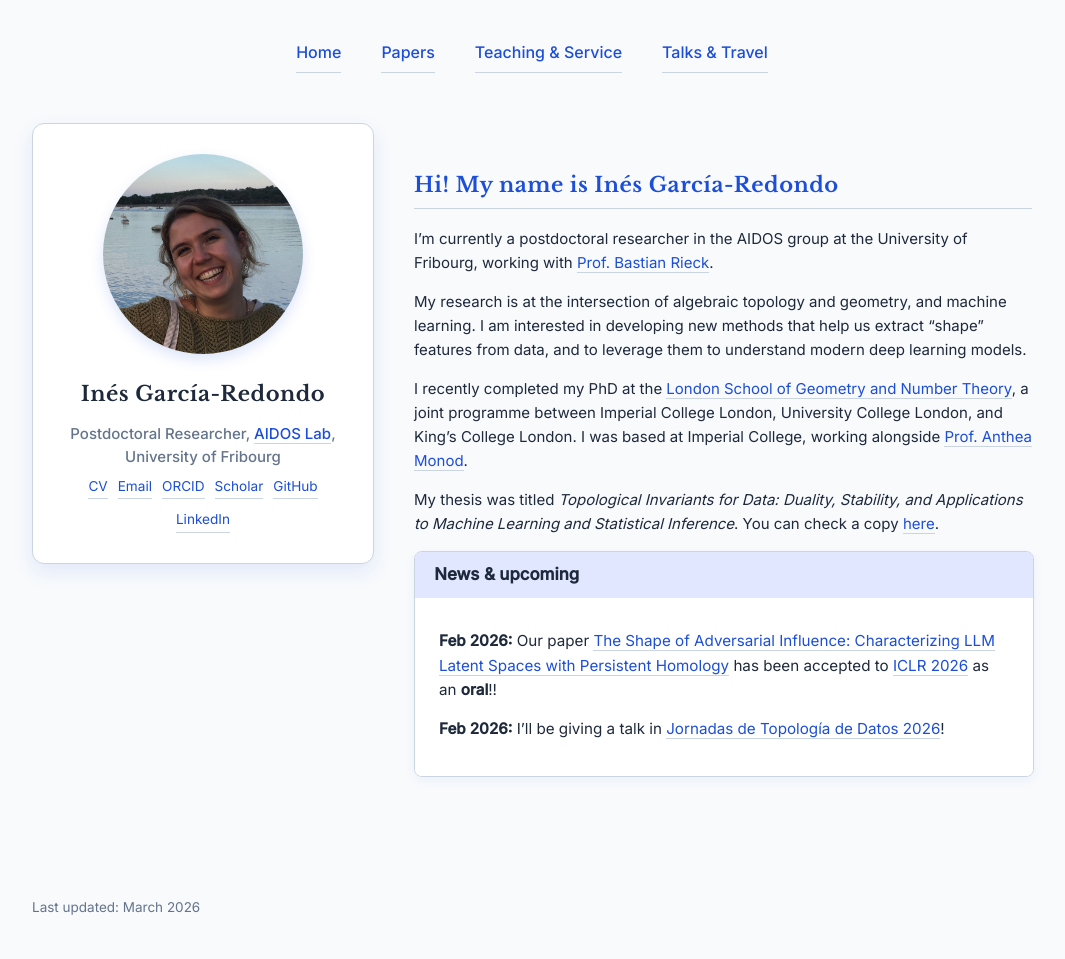
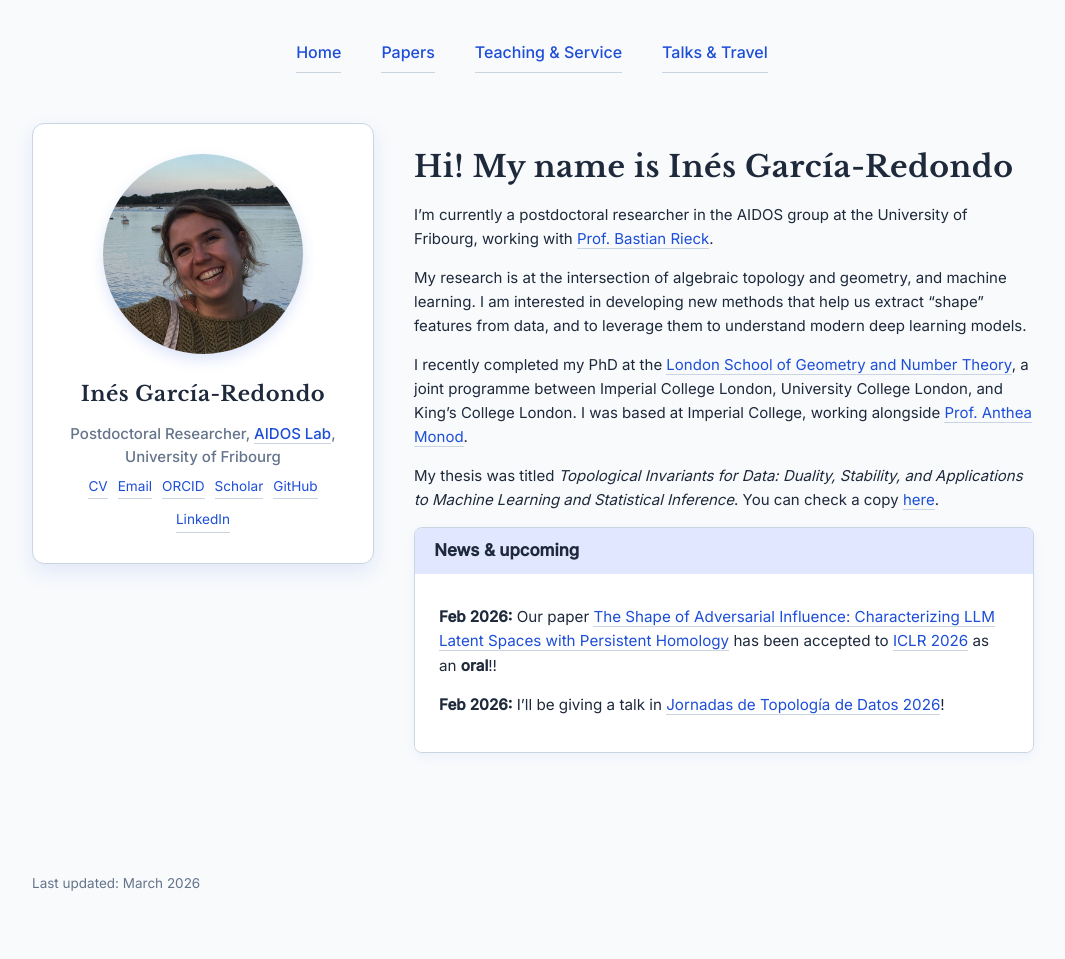
Before and after one commit to inesgare/inesgare.github.io, a Jekyll site: the page built from index.md, in a window 1280 px wide. Shown: the whole page, without its empty margins (108-1173 px from the left). Built offline with Jekyll 4.4.1, drawn with Linux system fonts in a browser that asks for light colours; after the commit the page ends 935 px from its top, so only the background shows below that.

Commit message:
changed fontsize title

```diff
--- a/index.md
+++ b/index.md
@@ -3,7 +3,7 @@ title: Home
 layout: default
 ---
 
-## Hi! My name is Inés García-Redondo
+# Hi! My name is Inés García-Redondo
 
 I'm currently a postdoctoral researcher in the AIDOS group at the University of Fribourg, working with [Prof. Bastian Rieck](https://bastian.rieck.me/).
 
--- a/style.css
+++ b/style.css
@@ -93,7 +93,7 @@ h1, h2 {
 
 h1 {
   font-weight: 700;
-  font-size: 2.4em;
+  font-size: 2em;
   margin-bottom: 0.3em;
   color: #1E293B;
 }
```
